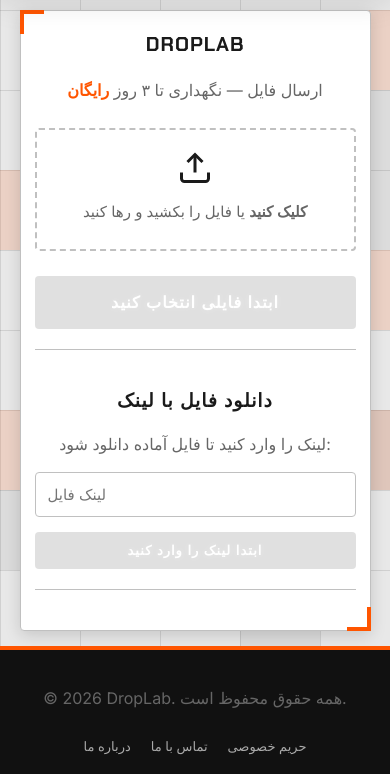
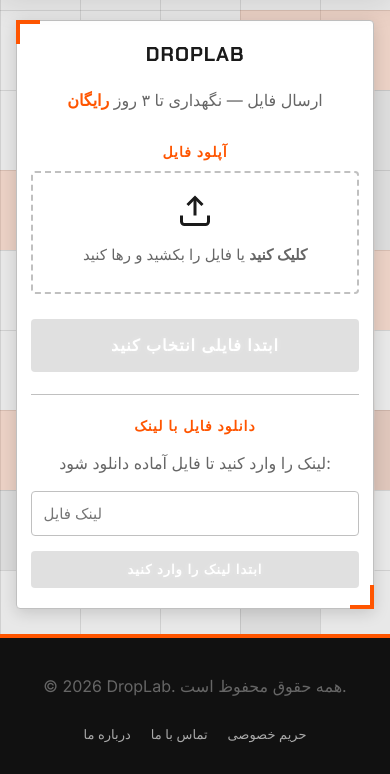
Before and after one commit to hamedkhomjani/dropsite, a Flask app: page / in a window 390 px wide. Shown: the part 70-844 px from the top of the page. Run offline with Flask 3, Linux system fonts and the light colour scheme.

Commit message:
feat: split upload and download into a responsive two-column layout
Show the Upload and Download actions side by side on wide screens and stacked on mobile, and handle missing file fields in the upload route gracefully (400 instead of a traceback).

```diff
--- a/app.py
+++ b/app.py
@@ -110,7 +110,7 @@ def upload():
     cleanup_uploads()
     # حفظ زبان جاری کاربر
     get_lang()
-    file = request.files['file']
+    file = request.files.get('file')
 
     if not file or file.filename == '':
         return "No file selected", 400
--- a/static/style.css
+++ b/static/style.css
@@ -375,9 +375,8 @@ button,
     backdrop-filter: blur(15px);
     -webkit-backdrop-filter: blur(15px);
     color: var(--text-color);
-    width: 450px;
-    /* Smaller width */
-    max-width: 90%;
+    width: 820px;
+    max-width: 92%;
     padding: 30px;
     /* Restored padding slightly */
     border: 1px solid var(--border-color);
@@ -413,6 +412,62 @@ button,
     height: 20px;
     border-bottom: 4px solid var(--primary-color);
     border-right: 4px solid var(--primary-color);
+}
+
+/* Split layout: side-by-side on wide screens, stacked on mobile */
+.split-grid {
+    display: grid;
+    grid-template-columns: 1fr 1fr;
+    gap: 24px;
+    align-items: start;
+    text-align: left;
+    margin-top: 15px;
+}
+
+.split-grid .col {
+    min-width: 0;
+}
+
+.col-title {
+    font-family: 'Chakra Petch', sans-serif;
+    text-transform: uppercase;
+    letter-spacing: 1px;
+    margin: 0 0 10px;
+    font-size: 14px;
+    color: var(--primary-color);
+    text-align: left;
+}
+
+.upload-column {
+    border-right: 1px solid var(--border-color);
+    padding-right: 24px;
+}
+
+.download-column {
+    align-self: center;
+}
+
+@media (max-width: 700px) {
+    .split-grid {
+        grid-template-columns: 1fr;
+        gap: 22px;
+        text-align: center;
+    }
+
+    .col-title {
+        text-align: center;
+    }
+
+    .upload-column {
+        border-right: none;
+        border-bottom: 1px solid var(--border-color);
+        padding-right: 0;
+        padding-bottom: 22px;
+    }
+
+    .download-column {
+        align-self: stretch;
+    }
 }
 
 h1 {
--- a/templates/index.html
+++ b/templates/index.html
@@ -68,8 +68,11 @@
             <p class="animate-fade-in animate-delay-1">{{ t.hero_subtitle }} <span
                     style="color:red; font-weight:bold;">{{ t.free }}</span></p>
 
-            <form id="upload-form" action="{{ url_for('upload') }}" method="post" enctype="multipart/form-data"
-                class="animate-fade-in animate-delay-2">
+            <div class="split-grid animate-fade-in animate-delay-1">
+                <div class="col upload-column">
+                    <h3 class="col-title">{{ t.btn_upload }}</h3>
+                    <form id="upload-form" action="{{ url_for('upload') }}" method="post"
+                        enctype="multipart/form-data">
                         <div class="file-upload-area" id="file-upload-area">
                             <input type="file" name="file" id="file-input" required style="display: none;">
                             <div class="upload-content">
@@ -82,7 +85,8 @@
                                 <p id="upload-text">
                                     <strong>{{ t.upload_click }}</strong> {{ t.upload_drag }}
                                 </p>
-                        <p id="file-name" style="display: none; margin-top: 8px; color: #007bff; font-weight: bold;">
+                                <p id="file-name"
+                                    style="display: none; margin-top: 8px; color: #007bff; font-weight: bold;">
                                 </p>
                             </div>
                         </div>
@@ -97,25 +101,23 @@
                             <div class="progress-status" id="progress-status">0%</div>
                         </div>
                     </form>
+                </div>
 
-            <hr style="margin:20px 0;">
-
-            <div class="animate-fade-in animate-delay-3">
-                <h3>{{ t.download_head }}</h3>
+                <div class="col download-column">
+                    <h3 class="col-title">{{ t.download_head }}</h3>
                     <p>{{ t.download_desc }}</p>
 
                     <form id="download-form" action="{{ url_for('download_manual') }}" method="post">
                         <input type="text" name="file_link" id="file-link-input" placeholder="{{ t.placeholder_link }}"
-                        required style="width:80%">
+                            required>
                         <button type="submit" id="download-btn" disabled>
                             {{ t.btn_enter_link }}
                         </button>
                     </form>
-            </div>
 
                     <div id="manual-download" style="display:none; margin-top:15px;"></div>
-
-            <hr style="margin:20px 0;">
+                </div>
+            </div>
 
         </div>
     </div>
```
Lines whose indentation alone changed are shown as unchanged.
